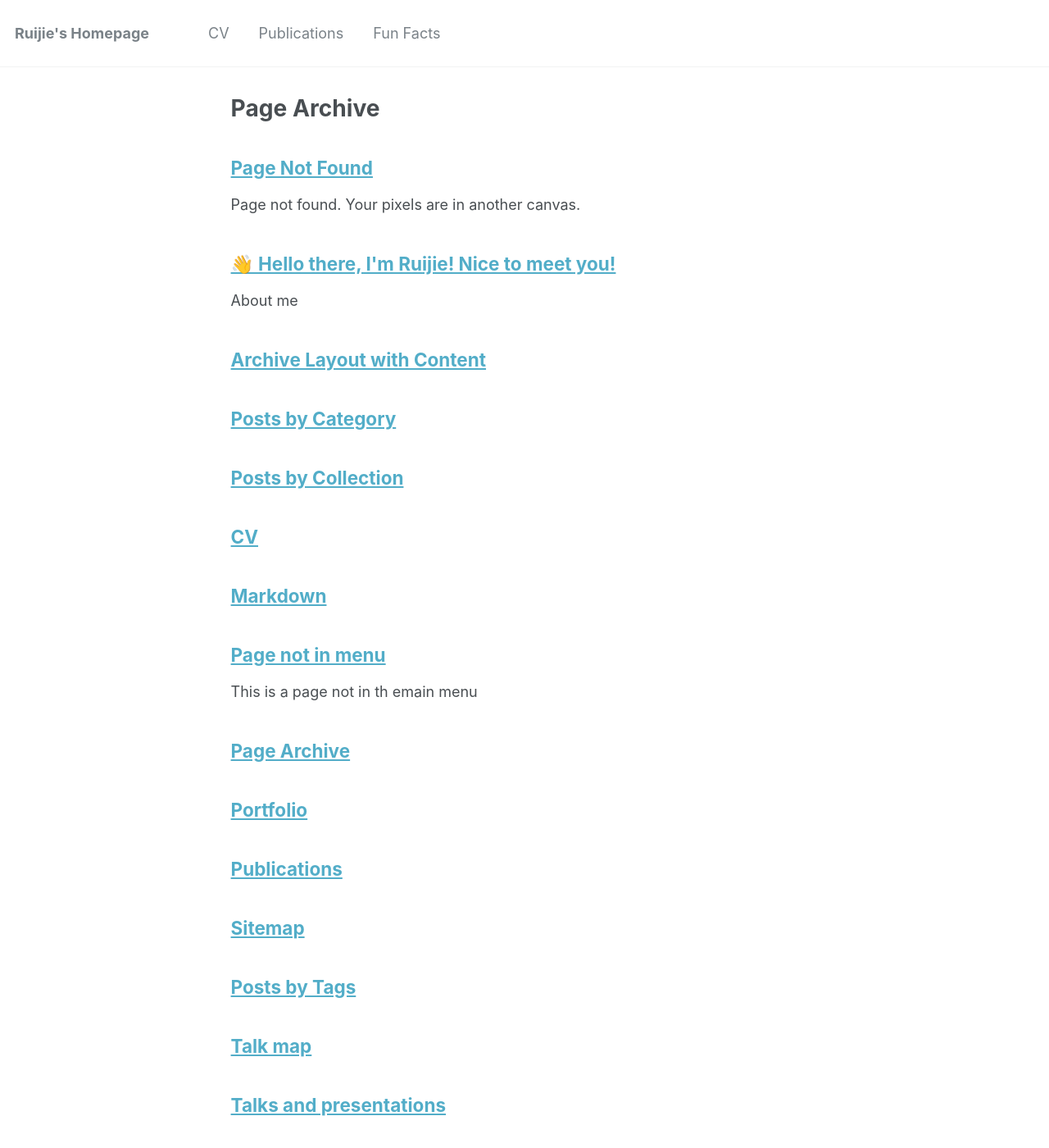
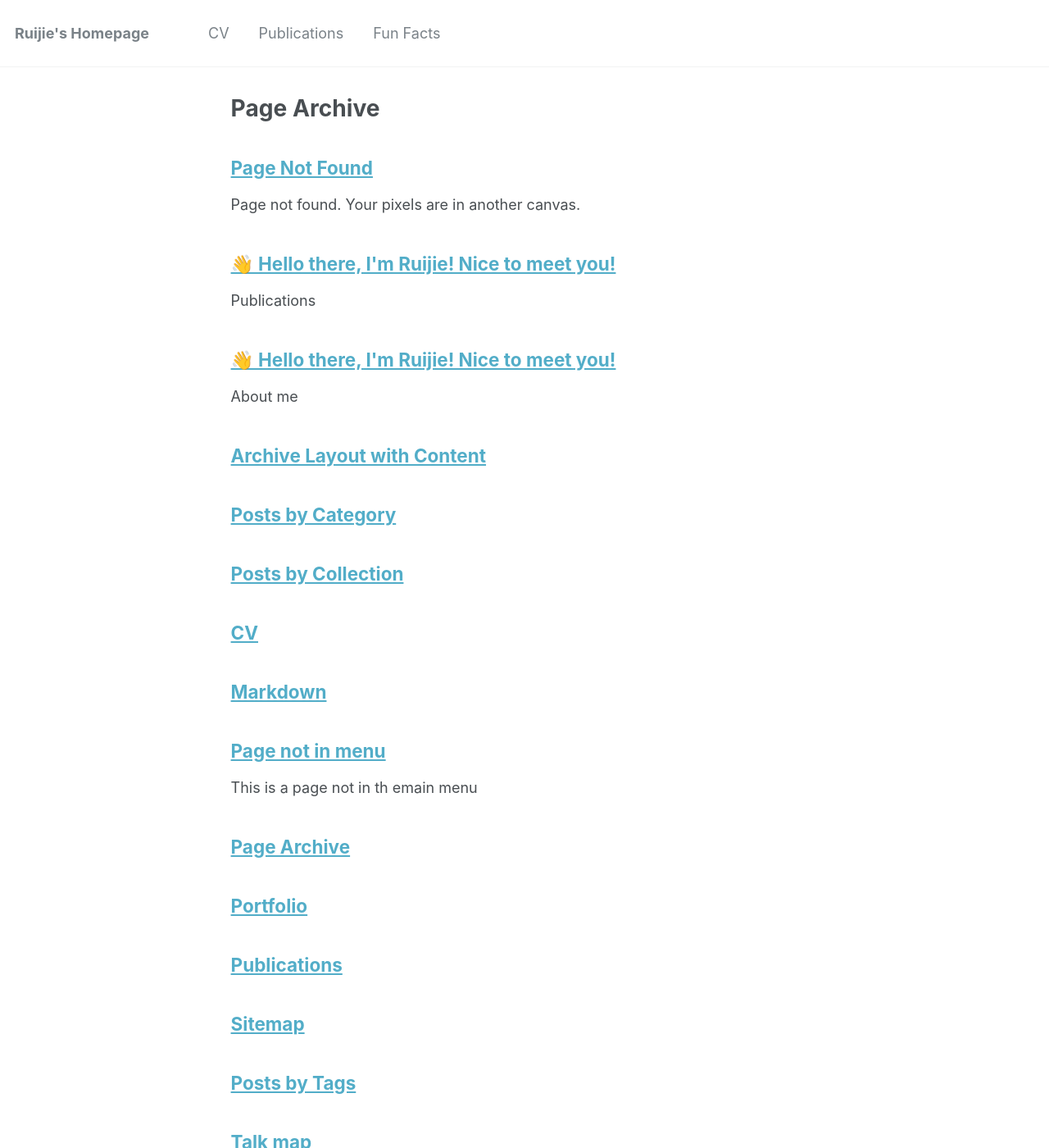
Before and after one commit to rjiang03/ruijie.github.io, a Jekyll site: the page built from _pages/page-archive.html, in a window 1280 px wide and 1400 px high. Shown: the whole window at 82% size. Built offline with Jekyll 4.4.1, drawn with Linux system fonts in a browser that asks for light colours.

Commit message:
Update Publication.md

```diff
--- a/_pages/Publication.md
+++ b/_pages/Publication.md
@@ -1,3 +1,13 @@
+---
+permalink: /
+title: "👋 Hello there, I'm Ruijie! Nice to meet you!"
+excerpt: "Publications"
+author_profile: false
+redirect_from:
+  - /publication/
+  - /publication.html
+---
+
 # Publications
 ## [Paper Title Number 3](http://academicpages.github.io/files/paper3.pdf)
 Published in DEC 2, 2023
```
